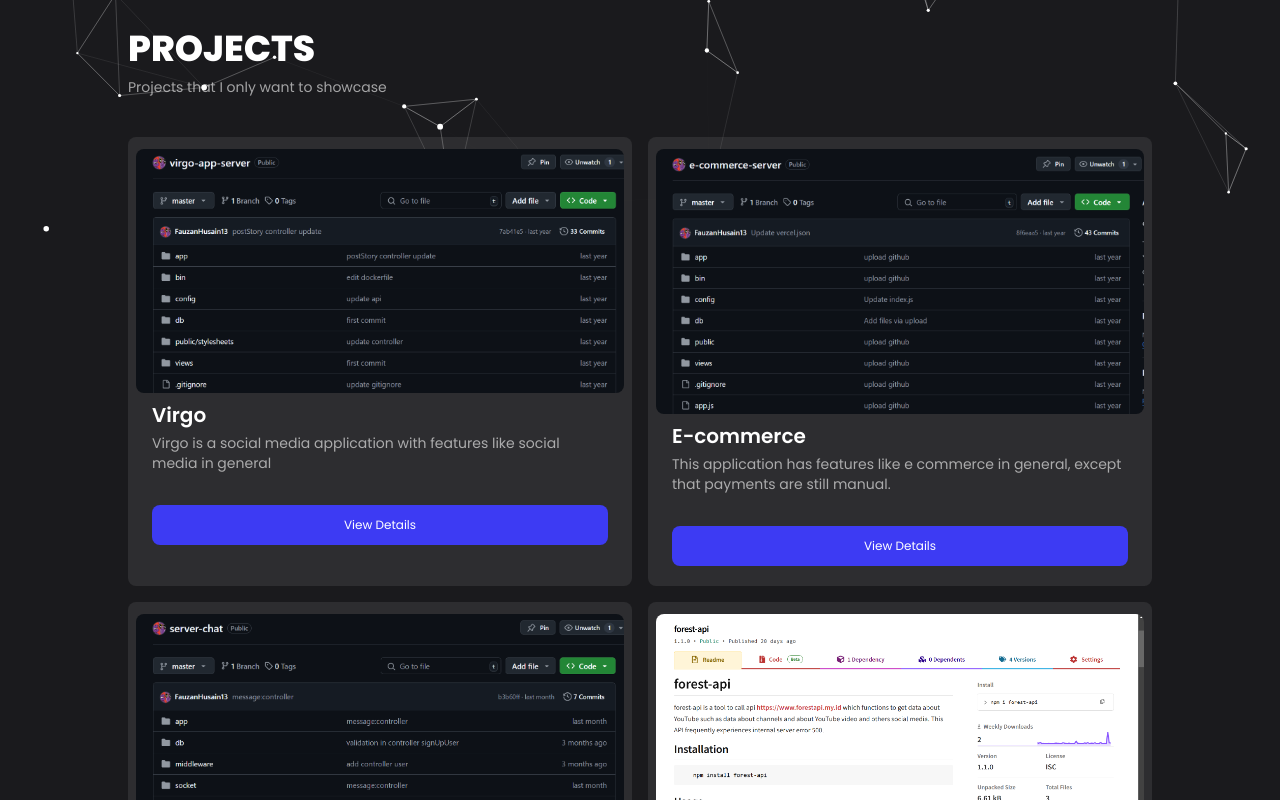
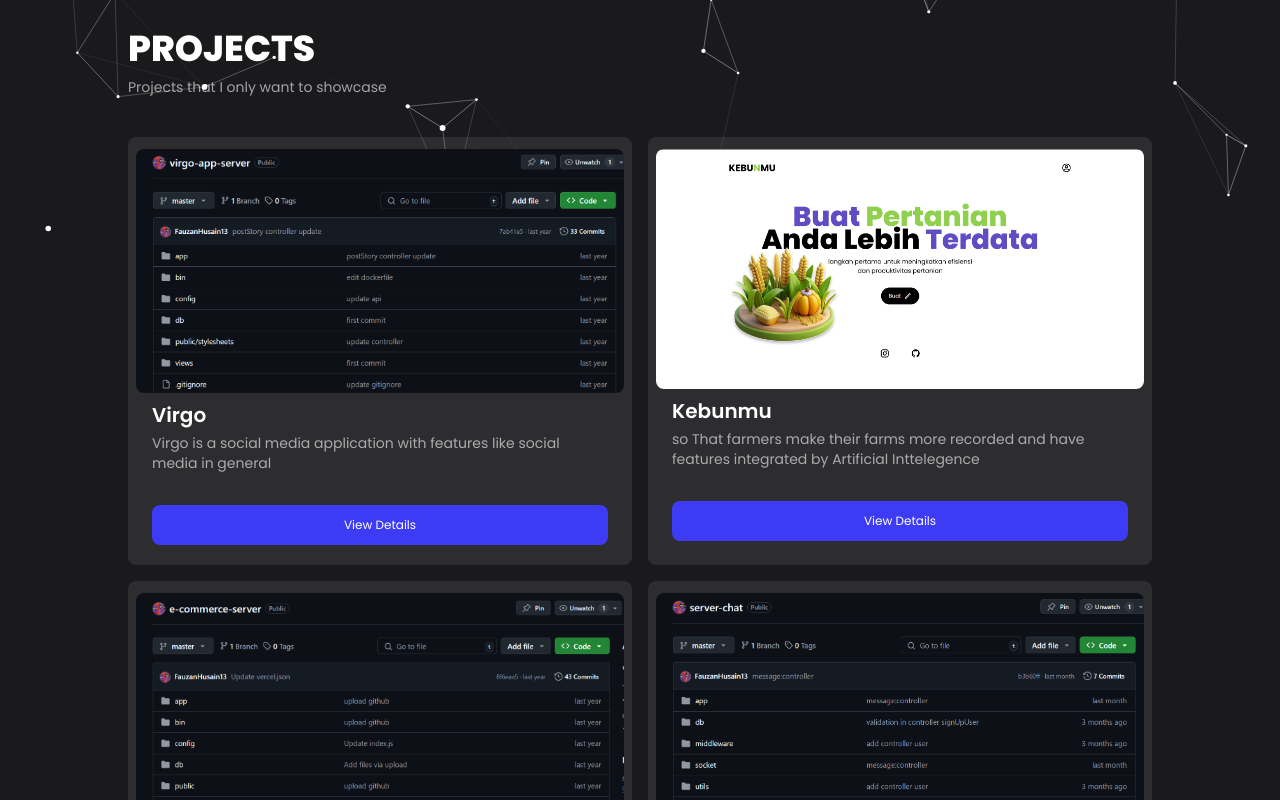
Before and after one commit to FauzanHusain13/portfolio, a Next.js app: page / in a window 1280 px wide. Shown: the part 540-1340 px from the top of the page. Built offline with nearby package versions, Linux system fonts and the light colour scheme.

Commit message:
add project

```diff
--- a/pages/index.js
+++ b/pages/index.js
@@ -63,6 +63,14 @@ export default function Home() {
               <h2 className='text-lg md:text-xl font-semibold mt-2'>Virgo</h2>
               <p className='text-xs md:text-sm mt-1 opacity-60'>Virgo is a social media application with features like social media in general</p>
               <Link href="https://github.com/FauzanHusain13/virgo-app-server" className='flex justify-center bg-[#3D3BF3] hover:bg-[#3734d3] text-xs mt-5 md:mt-8 p-3 rounded-lg transition-all duration-300'>View Details</Link>
+            </div>
+          </div>
+          <div className='bg-[#D9D9D9]/10 p-2 pt-3 pb-5 rounded-lg mx-auto'>
+            <Image src="/projects/kebunmu.png" width={500} height={0} className='rounded-lg' />
+            <div className='px-2 md:px-4 text-white'>
+              <h2 className='text-lg md:text-xl font-semibold mt-2'>Kebunmu</h2>
+              <p className='text-xs md:text-sm mt-1 opacity-60'>so That farmers make their farms more recorded and have features integrated by Artificial Inttelegence</p>
+              <Link href="https://kebunmu.vercel.app" className='flex justify-center bg-[#3D3BF3] hover:bg-[#3734d3] text-xs mt-5 md:mt-8 p-3 rounded-lg transition-all duration-300'>View Details</Link>
             </div>
           </div>
           <div className='bg-[#D9D9D9]/10 p-2 pt-3 pb-5 rounded-lg mx-auto'>
```
Also changed, not shown: public/projects/kebunmu.png (added).
